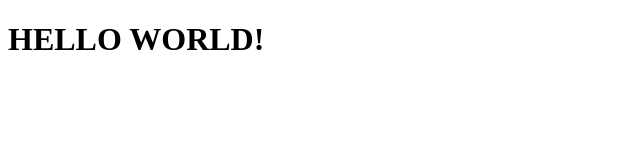
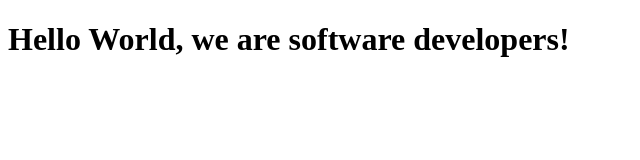
Before and after one commit to Audrey-Ella-xo/Emmanuella-and-Justine, a plain HTML site: page index.html in a window 1280 px wide. Shown: the whole page, without its empty margins (0-640 px from the left). Drawn offline with Linux system fonts and the light colour scheme.

Commit message:
update heading1

```diff
--- a/index.html
+++ b/index.html
@@ -7,21 +7,11 @@
   </head>
 
   <body>
+
+      <h1>Hello World, we are software developers!</h1>
     <script src="https://cdn.freecodecamp.org/testable-projects-fcc/v1/bundle.js"></script>
 
-    <!--
+    <script  src="js/index.js"></script>
 
-    Hello Camper!
-
-    For now, the test suite only works in Chrome!
-    Please read the README below in the JS Editor before beginning.
-    Feel free to delete this message once you have read it.
-    Good luck and Happy Coding!
-
-    - The freeCodeCamp Team
-
-    -->
-    <script  src="js/index.js"></script>
-    <h1>HELLO WORLD!</h1>
   </body>
 </html>
```
